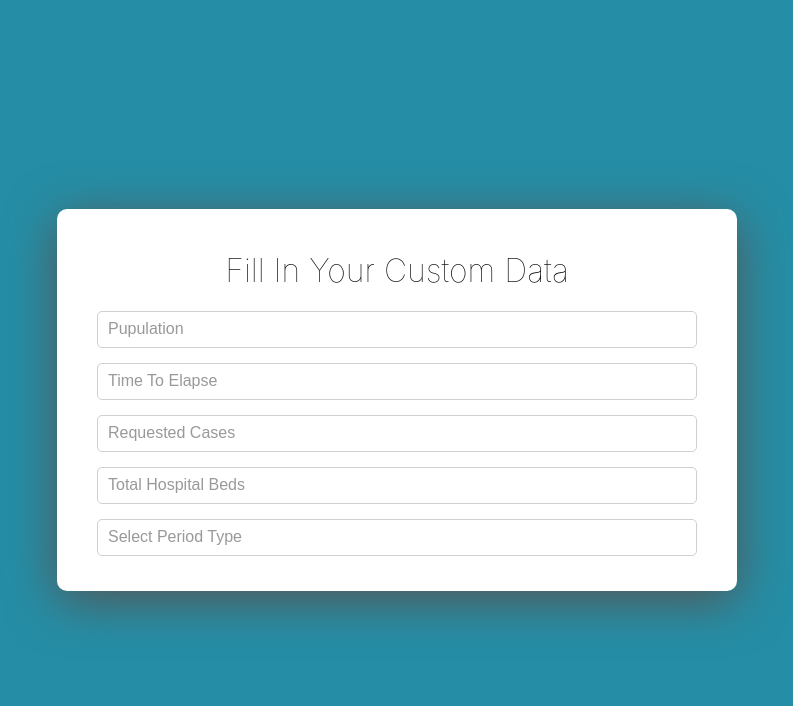
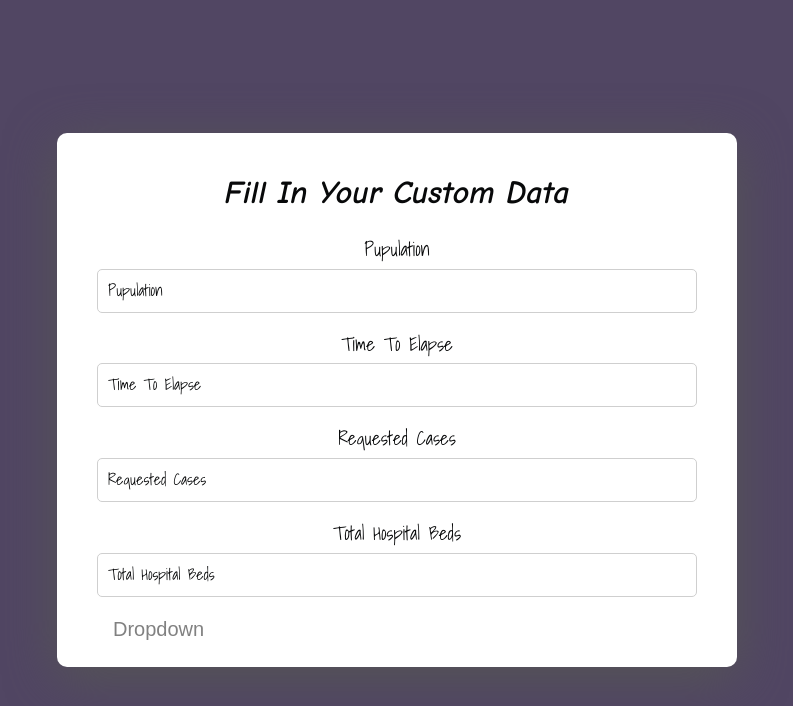
Before and after one commit to KKaranja/my-app, a React (Create React App) app: page / in a window 1280 px wide. Shown: the top 706 px of the page, without its empty margins (243-1036 px from the left). Built offline with nearby package versions, Linux system fonts and the light colour scheme.

Commit message:
adding font family

```diff
--- /dev/null
+++ b/src/components/Dropdown.js
@@ -0,0 +1,19 @@
+import React from 'react';
+
+
+const  dropdown = document.getElementsByClassName("dropdown-btn");
+var i;
+
+for (i = 0; i < dropdown.length; i++) {
+    dropdown[i].addEventListener("click", function () {
+        this.classList.toggle("active");
+        var dropdownContent = this.nextElementSibling;
+        if (dropdownContent.style.display === "block") {
+            dropdownContent.style.display = "none";
+        } else {
+            dropdownContent.style.display = "block";
+        }
+    });
+}
+
+export default dropdown;
--- a/src/components/Main.css
+++ b/src/components/Main.css
@@ -1,3 +1,5 @@
+@import url('https://fonts.googleapis.com/css2?family=Comic+Neue:ital,wght@1,700&display=swap');
+@import url('https://fonts.googleapis.com/css2?family=Shadows+Into+Light&display=swap');
 .wrapper {
     height: 100vh;
     width: 100%;
@@ -5,7 +7,7 @@
     flex-direction: column;
     justify-content: center;
     align-items: center;
-    background-color: #258ea6;
+    background-color: #514663;
 }
 
 .form-wrapper {
@@ -27,16 +29,17 @@ form {
 h1 {
     text-align: center;
     width: 100%;
-    color: #111;
+    color: #08090A;
     font-weight: lighter;
-    font-family: -apple-system, BlinkMacSystemFont, "Segoe UI", Roboto, Oxygen, Ubuntu, Cantarell, "Open Sans", "Helvetica Neue", sans-serif;
+    font-family: 'Comic Neue', cursive;
 }
 
 label {
-    font-size: 0.8em;
+    font-size: 1.2em;
     margin-bottom: 0.25em;
-    color: #222;
+    color: #08090A;
     font-weight: lighter;
+    font-family: 'Shadows Into Light', cursive;
 }
 
 input {
@@ -44,12 +47,14 @@ input {
     border-radius: 5px;
     outline: none;
     border: 1px solid #cfcfcf;
+    font-family: 'Shadows Into Light', cursive;
 }
 
 input::placeholder {
     font-size: 1.2em;
     font-weight: lighter;
-    color: #999;
+    color: #08090A;
+    font-family: 'Shadows Into Light', cursive;
 }
 
 input.error {
@@ -111,3 +116,27 @@ input.error {
     color: #999;
     font-weight: lighter;
 }
+
+.period-type {
+    display: none;
+    background-color: #262626;
+    padding-left: 8px;
+}
+
+.dropdown-btn {
+    padding: 6px 8px 6px 16px;
+    text-decoration: none;
+    font-size: 20px;
+    color: #818181;
+    display: block;
+    border: none;
+    background: none;
+    width: 100%;
+    text-align: left;
+    cursor: pointer;
+    outline: none;
+}
+
+.dropdown-btn:hover {
+    color: #f1f1f1;
+}
--- a/src/components/Main.js
+++ b/src/components/Main.js
@@ -1,5 +1,6 @@
 import React from 'react';
 import './Main.css';
+import dropdown from './Dropdown';
 
 
 const Main = () =>{
@@ -11,19 +12,28 @@ const Main = () =>{
                     <h1>Fill In Your Custom Data</h1>
                     <form action="" >
                         <div className="population">
+                            <label >Pupulation </label>
                             <input type="text" className="" placeholder="Pupulation"  name="pupulation" />
                         </div>
                         <div className="time-to-elapse">
+                            <label >Time To Elapse</label>
                             <input type="text" className="" placeholder="Time To Elapse" name="time to elapse" />
                         </div>
                         <div className="requested-cases">
+                            <label >Requested Cases</label>
                             <input type="text" className="" placeholder="Requested Cases" name="requested cases" />
                         </div>
                         <div className="total-hospital-beds">
+                            <label >Total Hospital Beds</label>
                             <input type="text" className="" placeholder="Total Hospital Beds" name="Total beds" />
                         </div>
+                        <button className="dropdown-btn">Dropdown
+                                <i className="fa fa-caret-down"></i>
+                        </button>
                         <div className="period-type">
-                            <input type="text" className="" placeholder="Select Period Type" name="period type" />
+                            <a href="#">Link 1</a>
+                            <a href="#">Link 2</a>
+                            <a href="#">Link 3</a>
                         </div>
 
                     </form>
```
